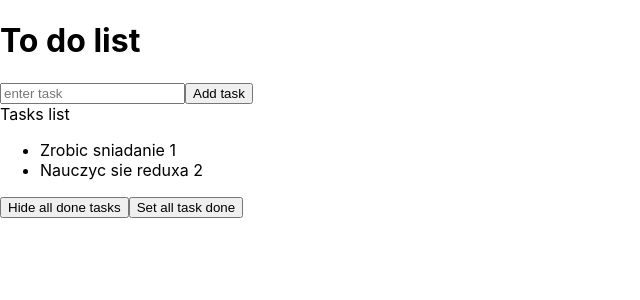
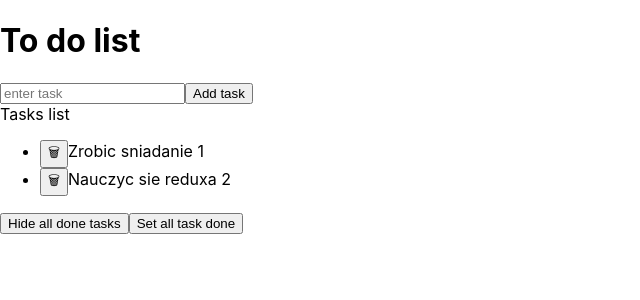
Before and after one commit to Fikol171/todolista-react, a React (Create React App) app: page / in a window 1280 px wide. Shown: the top 300 px of the page, without its empty margins (0-640 px from the left). Built offline with nearby package versions, Linux system fonts and the light colour scheme.

Commit message:
add removeTask interaction

```diff
--- a/src/App.js
+++ b/src/App.js
@@ -10,6 +10,10 @@ function App() {
     { content: "Zrobic sniadanie", done: true, id: 1 },
     { content: "Nauczyc sie reduxa", done: false, id: 2 },
   ]);
+
+  const removeTask = (id) => {
+    setTasks(tasks.filter((task) => task.id !== id));
+  };
 
   const addnewTask = (content) => {
     setTasks([
@@ -28,7 +32,7 @@ function App() {
       <Section body={<Form addnewTask={addnewTask} />} />
       <Section
         title="Tasks list"
-        body={<TasksList tasks={tasks} />}
+        body={<TasksList tasks={tasks} removeTask={removeTask} />}
         extraHeaderContent={<Buttons tasks={tasks} />}
       />
     </>
--- a/src/Tasks/index.js
+++ b/src/Tasks/index.js
@@ -1,9 +1,10 @@
-const TasksList = ({ tasks }) => {
+const TasksList = ({ tasks, removeTask }) => {
   return (
     <ul>
-      {tasks.map((task) => (
-        <li key={task.id}>
-          {task.content} {task.id}
+      {tasks.map(({ id, content }) => (
+        <li key={id}>
+          <button onClick={() => removeTask(id)}>🗑</button>
+          {content} {id}
         </li>
       ))}
     </ul>
```
